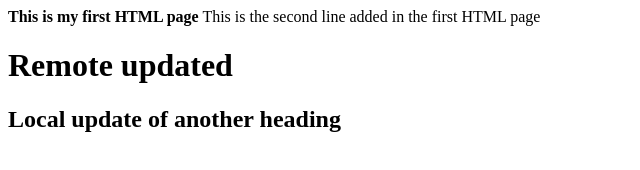
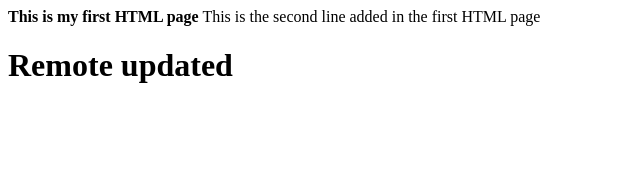
Before and after one commit to ructiw/SSHRepoRT, a plain HTML site: page index.html in a window 1280 px wide. Shown: the whole page, without its empty margins (0-640 px from the left). Drawn offline with Linux system fonts and the light colour scheme.

Commit message:
After resolving conflicts

```diff
--- a/index.html
+++ b/index.html
@@ -4,5 +4,4 @@
 <b>This is my first HTML page</b>
 This is the second line added in the first HTML page
   <H1> Remote updated</H1>
-   <H2> Local update of another heading </H2>
 </html>
```
